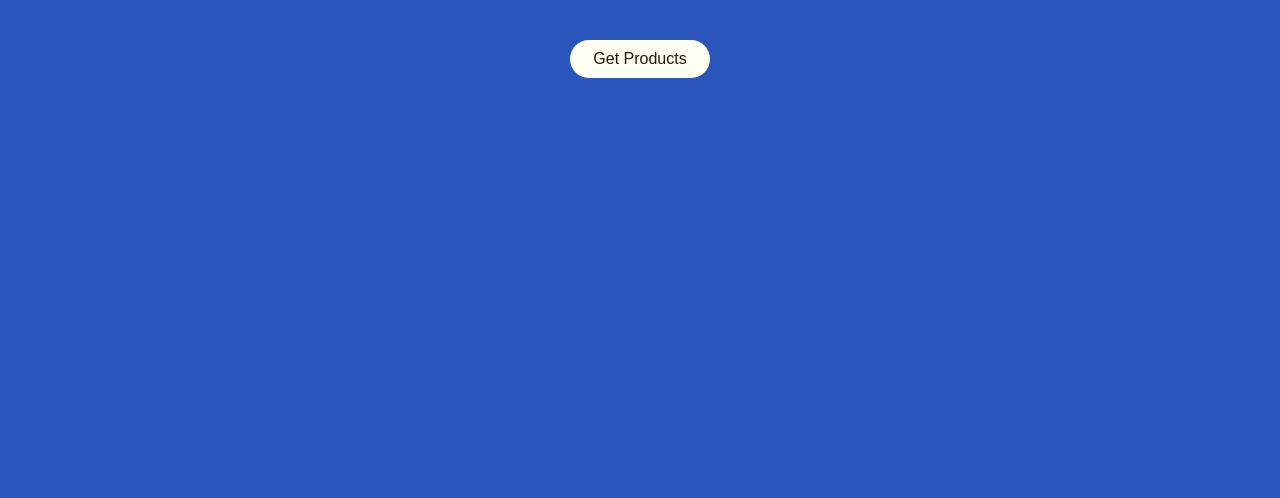
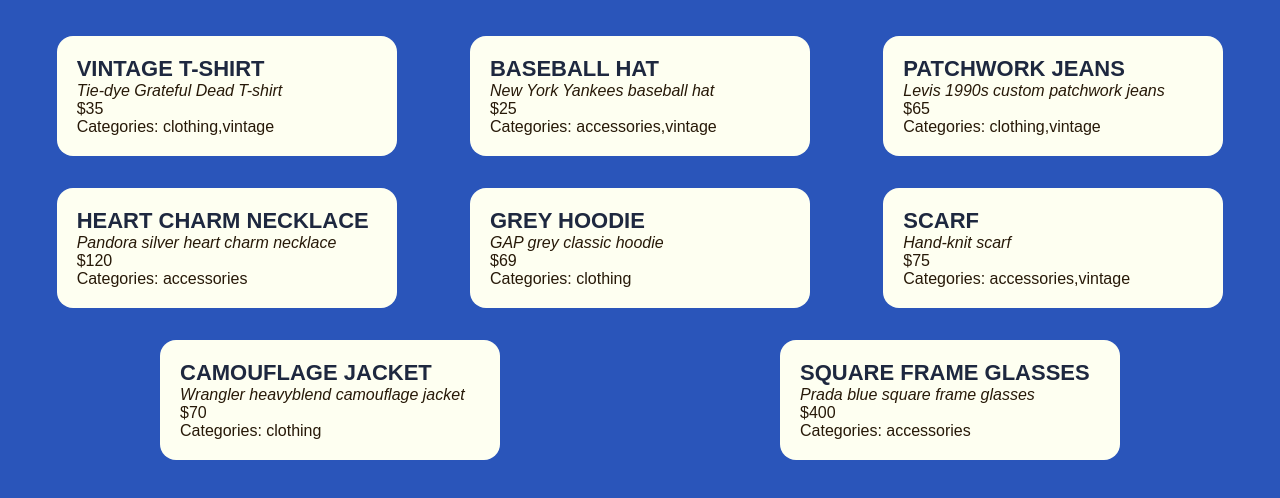
Before and after one commit to rockyboo3/tempcs20, a plain HTML site: page assignment 5/products2.html in a window 1280 px wide. Both pictures are taken after a click on the element "Get Products". Drawn offline with nearby package versions, Linux system fonts and the light colour scheme; no server answers.

Commit message:
Add files via upload

```diff
--- a/assignment 5/products2.html
+++ b/assignment 5/products2.html
@@ -77,7 +77,7 @@
             $('#result').click(() => {
 
                 // get the json object from a NON-LOCAL url
-                $.get("https://rockyboo3.github.io/tempcs20/assignment6/products.json", (data) => {
+                $.get("https://rockyboo3.github.io/tempcs20/assignment%205/products.json", (data) => {
                     $('#result').removeClass('buttonDisplay');
                     $('#result').addClass('products'); // essentially replace button with following data
                     $('#result').html("");
```
Also changed, not shown: assignment 5/products3.html (+1 -1 lines).
